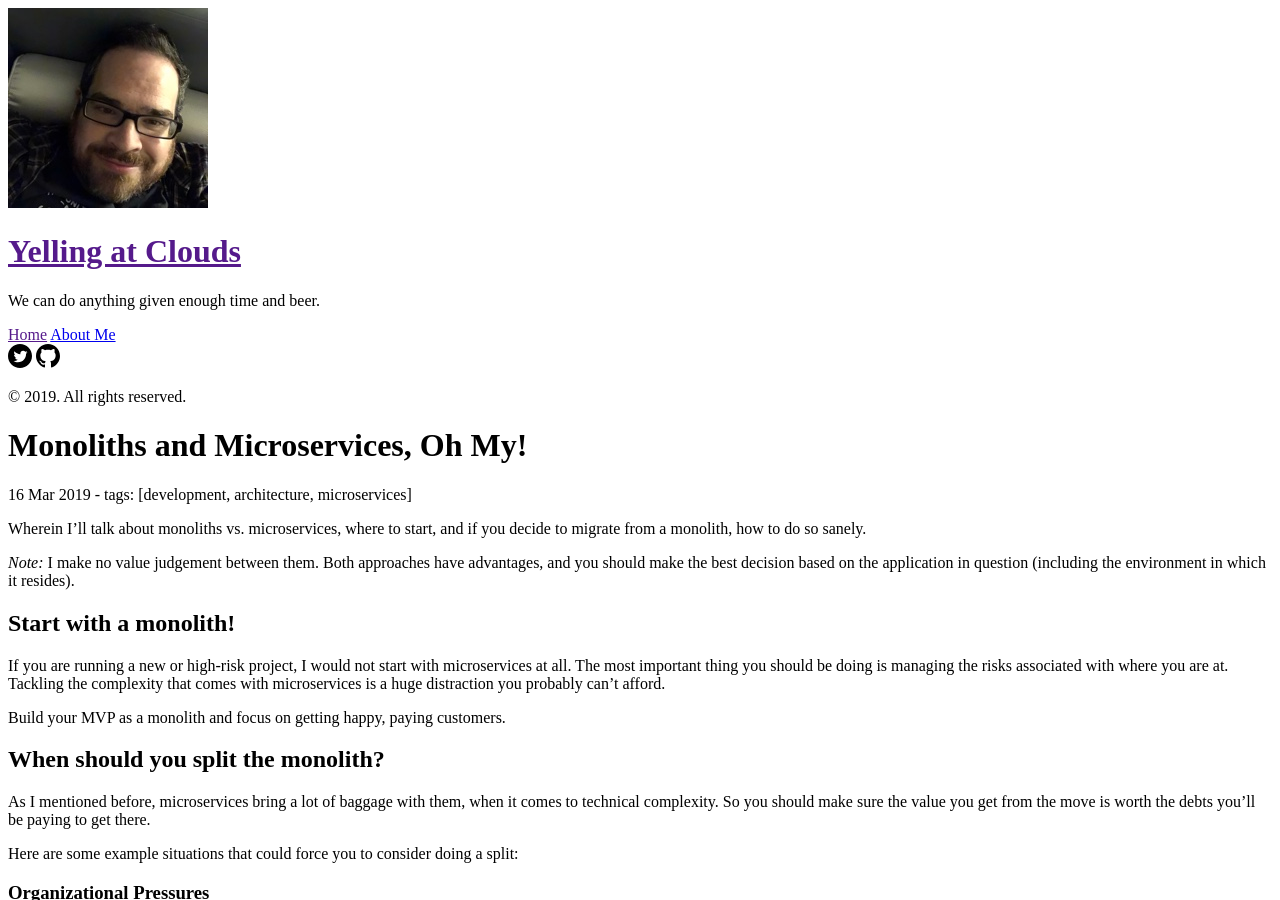
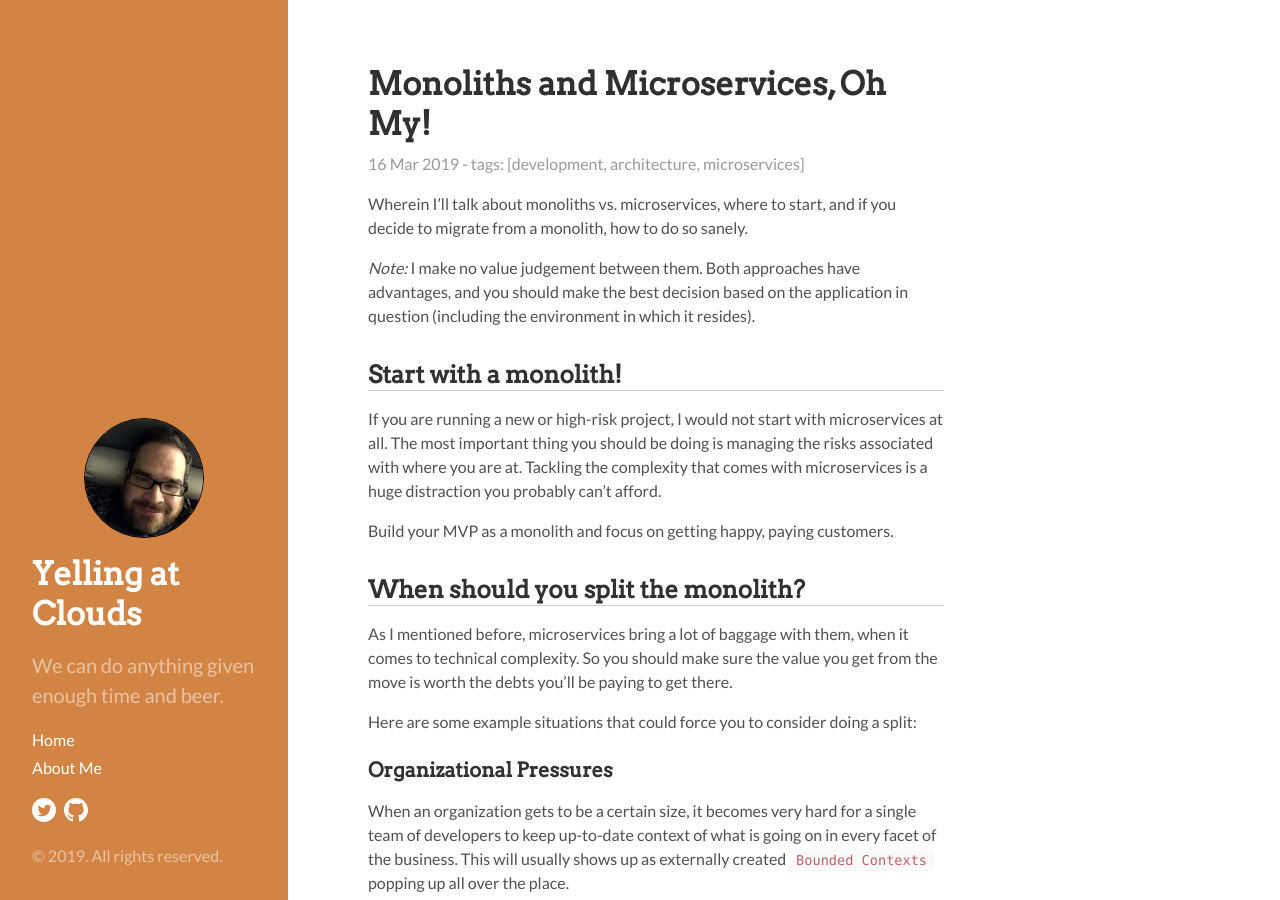
Before and after one commit to atarola/atarola.github.io, a Jekyll site: the page built from _posts/2019-03-16-monoliths-and-microservices.md, in a window 1280 px wide and 900 px high. Built offline with Jekyll 4.4.1, drawn with Linux system fonts in a browser that asks for light colours.

Commit message:
cleanup failed subpages

```diff
--- a/_includes/head.html
+++ b/_includes/head.html
@@ -15,10 +15,10 @@
   </title>
 
   <!-- CSS -->
-  <link rel="stylesheet" href="{{ site.baseurl }}public/css/poole.css">
-  <link rel="stylesheet" href="{{ site.baseurl }}public/css/syntax.css">
-  <link rel="stylesheet" href="{{ site.baseurl }}public/css/hyde.css">
-  <link rel="stylesheet" href="{{ site.baseurl }}public/css/tweaks.css">
+  <link rel="stylesheet" href="{{ '/public/css/poole.css' | relative_url }}">
+  <link rel="stylesheet" href="{{ '/public/css/syntax.css' | relative_url }}">
+  <link rel="stylesheet" href="{{ '/public/css/hyde.css' | relative_url }}">
+  <link rel="stylesheet" href="{{ '/public/css/tweaks.css' | relative_url }}">
   <link href="https://fonts.googleapis.com/css?family=Arvo|Lato" rel="stylesheet">
 
   <!-- RSS -->
```
